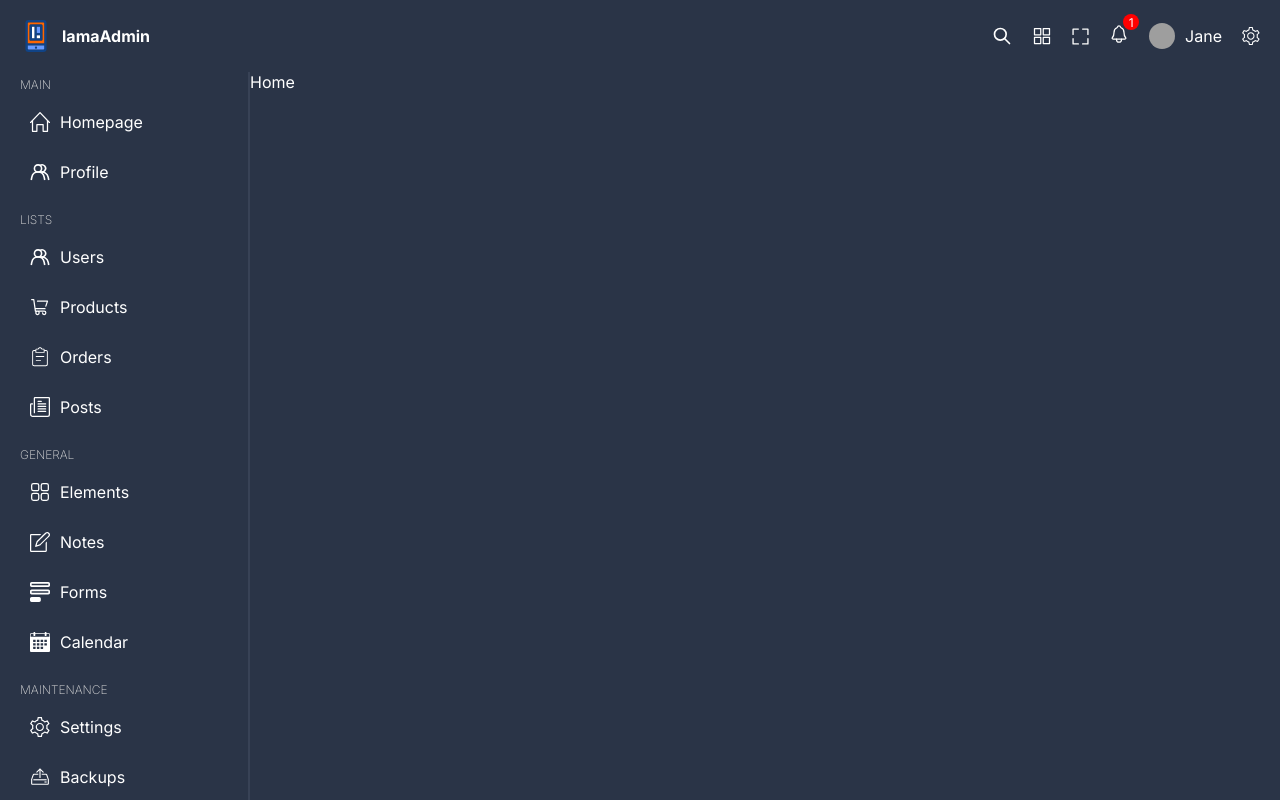
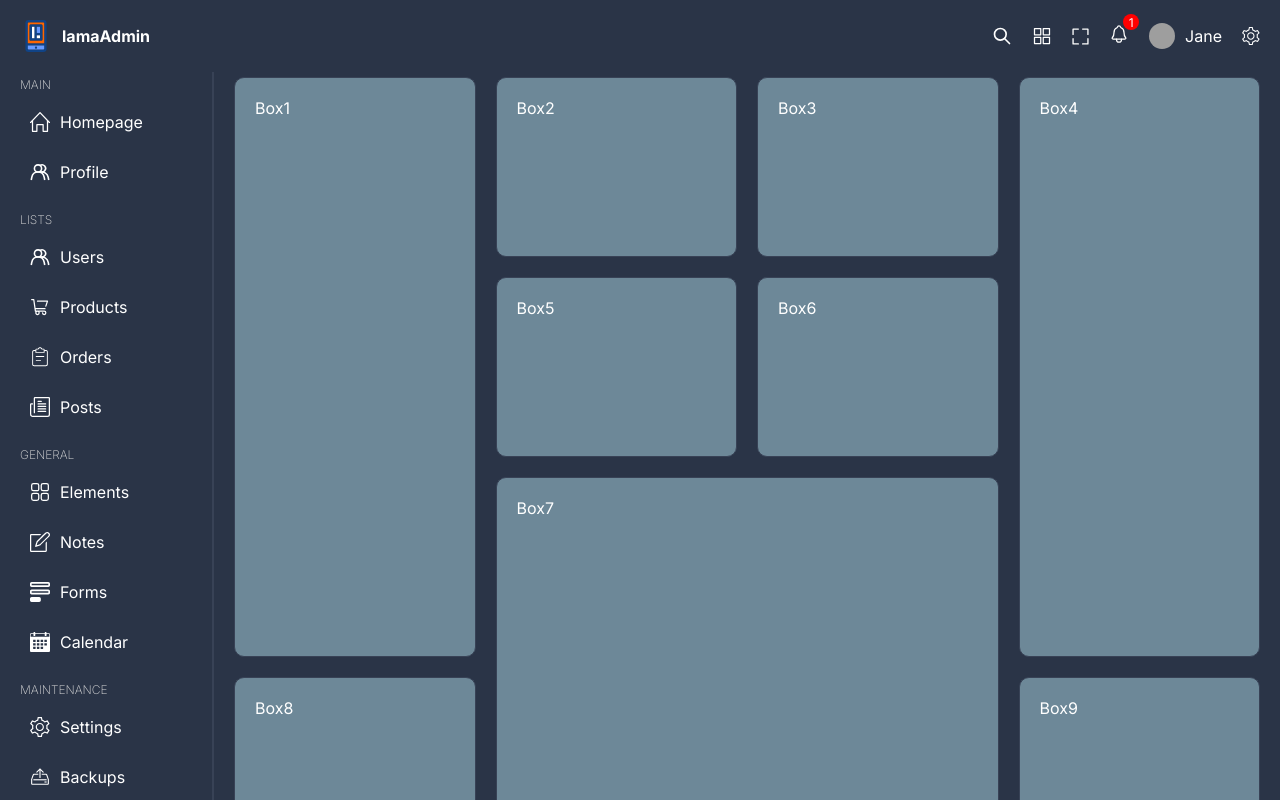
Before and after one commit to ebi3102/react-admin-ui, a React (Vite) app: page / in a window 1280 px wide. Shown: the top 800 px of the page. Built offline with nearby package versions, Linux system fonts and the light colour scheme; grey boxes are pictures that could not be loaded.

Commit message:
create hom page

```diff
--- a/src/pages/home/Home.tsx
+++ b/src/pages/home/Home.tsx
@@ -1,6 +1,16 @@
-import './home.scss'
+import "./home.scss";
 export default function Home() {
   return (
-    <div className="home">Home</div>
-  )
+    <div className="home">
+      <div className="box box1">Box1</div>
+      <div className="box box2">Box2</div>
+      <div className="box box3">Box3</div>
+      <div className="box box4">Box4</div>
+      <div className="box box5">Box5</div>
+      <div className="box box6">Box6</div>
+      <div className="box box7">Box7</div>
+      <div className="box box8">Box8</div>
+      <div className="box box9">Box9</div>
+    </div>
+  );
 }
--- a/src/styles/global.scss
+++ b/src/styles/global.scss
@@ -27,7 +27,7 @@ a {
   border-right: 2px solid $soft-bg;
 }
 
-.contentContainer {
+.contactContainer {
   padding: 5px 20px;
   width: 100%;
 }
```
